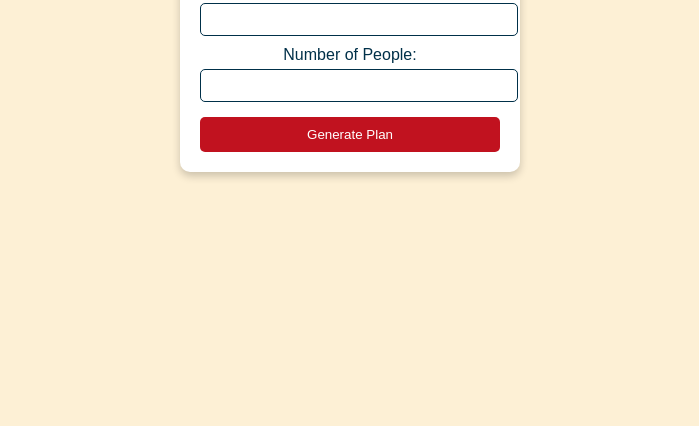
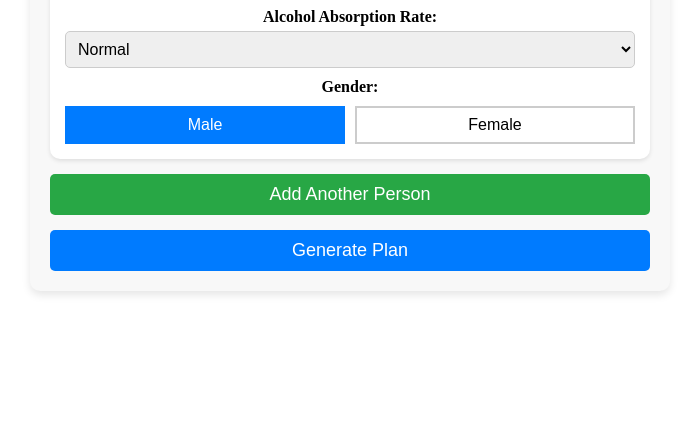
Before and after one commit to TheMozzarellaCat/alcohol-planner, a website: page public/index.html in a window 1280 px wide. Shown: the part 374-800 px from the top of the page, without its empty margins (290-989 px from the left). Drawn offline with Linux system fonts and the light colour scheme.

Commit message:
updated ui

```diff
--- a/public/index.html
+++ b/public/index.html
@@ -5,26 +5,21 @@
     <meta name="viewport" content="width=device-width, initial-scale=1.0">
     <title>Alcohol Planner</title>
     <link rel="stylesheet" href="style.css">
-    <script src="script.js" defer></script>
 </head>
 <body>
     <div class="container">
         <h1>Alcohol Planner</h1>
-        <form id="planner-form">
-            <label for="days">Number of Days:</label>
-            <input type="number" id="days" name="days" min="1" required>
 
-            <label for="people">Number of People:</label>
-            <input type="number" id="people" name="people" min="1" required>
+        <label for="days">Number of Days:</label>
+        <input type="number" id="days" min="1" value="1">
 
-            <button type="submit">Generate Plan</button>
-        </form>
+        <div id="people-container">
+            <!-- People will be added dynamically here -->
+        </div>
 
-        <div id="plan-output" class="hidden">
-            <h2>Your Alcohol Plan</h2>
-            <div id="plan-details"></div>
-            <button id="download-plan">Download Plan</button>
-        </div>
+        <button id="generate-plan">Generate Plan</button>
     </div>
+
+    <script src="script.js"></script>
 </body>
 </html>
--- a/public/script.js
+++ b/public/script.js
@@ -1,51 +1,102 @@
-document
-  .getElementById("planner-form")
-  .addEventListener("submit", async function (event) {
-    event.preventDefault();
+document.addEventListener("DOMContentLoaded", function () {
+  const peopleContainer = document.getElementById("people-container");
+  const addPersonBtn = document.createElement("button");
+  addPersonBtn.id = "add-person";
+  addPersonBtn.textContent = "Add Another Person";
 
-    const days = document.getElementById("days").value;
-    const people = document.getElementById("people").value;
+  function addPerson() {
+    const personDiv = document.createElement("div");
+    personDiv.classList.add("person");
 
-    const plan = { days, people, drinks: [], intensity: "moderate" };
+    personDiv.innerHTML = `
+            <label>Weight (kg):</label>
+            <input type="number" class="weight" min="30" value="70">
 
-    const response = await fetch("http://localhost:3000/plans", {
-      method: "POST",
-      headers: { "Content-Type": "application/json" },
-      body: JSON.stringify(plan),
+            <label>Alcohol Absorption Rate:</label>
+            <select class="absorption">
+                <option value="fast">Fast</option>
+                <option value="normal" selected>Normal</option>
+                <option value="slow">Slow</option>
+            </select>
+
+            <label>Gender:</label>
+            <div class="gender-buttons">
+                <button class="gender male active">Male</button>
+                <button class="gender female">Female</button>
+            </div>
+            <button class="delete-person" style="display: none;">❌</button>
+        `;
+
+    peopleContainer.appendChild(personDiv);
+    peopleContainer.appendChild(addPersonBtn); // Always keep this button last
+
+    updateDeleteButtons();
+    setupGenderButtons(personDiv);
+  }
+
+  function updateDeleteButtons() {
+    const people = document.querySelectorAll(".person");
+    const deleteButtons = document.querySelectorAll(".delete-person");
+
+    people.forEach((person, index) => {
+      const deleteBtn = person.querySelector(".delete-person");
+      if (index === 0) {
+        deleteBtn.style.display = "none"; // Hide delete button for the first person
+      } else {
+        deleteBtn.style.display = "inline"; // Show for others
+      }
+
+      deleteBtn.onclick = () => {
+        person.remove();
+        updateDeleteButtons();
+      };
+    });
+  }
+
+  function setupGenderButtons(personDiv) {
+    const maleBtn = personDiv.querySelector(".male");
+    const femaleBtn = personDiv.querySelector(".female");
+
+    maleBtn.addEventListener("click", () => {
+      maleBtn.classList.add("active");
+      femaleBtn.classList.remove("active");
     });
 
-    const data = await response.json();
-    if (response.ok) {
-      window.location.href = `/alcohol-planner/public/plan.html?id=${data.id}`;
-
-
-    } else {
-      alert("Error saving plan.");
-    }
-  });
-
-
-  async function loadPlanFromURL() {
-    const urlParams = new URLSearchParams(window.location.search);
-    const planId = urlParams.get("id");
-
-    if (!planId) return;
-
-    const response = await fetch(`http://localhost:3000/plans/${planId}`);
-    const plan = await response.json();
-
-    if (response.ok) {
-      document.getElementById("plan-details").innerHTML = `
-            <p><strong>Days:</strong> ${plan.days}</p>
-            <p><strong>People:</strong> ${plan.people}</p>
-            <p><strong>Intensity:</strong> ${plan.intensity}</p>
-            <button onclick="deletePlan('${plan.id}')">Delete Plan</button>
-        `;
-    } else {
-      document.getElementById(
-        "plan-details"
-      ).innerHTML = `<p>Plan not found.</p>`;
-    }
+    femaleBtn.addEventListener("click", () => {
+      femaleBtn.classList.add("active");
+      maleBtn.classList.remove("active");
+    });
   }
 
-  document.addEventListener("DOMContentLoaded", loadPlanFromURL);
+  addPersonBtn.addEventListener("click", () => addPerson());
+
+  addPerson(); // Add the first person by default (undeletable)
+
+  document
+    .getElementById("generate-plan")
+    .addEventListener("click", async function () {
+      const days = document.getElementById("days").value;
+      const people = Array.from(document.querySelectorAll(".person")).map(
+        (person) => ({
+          weight: person.querySelector(".weight").value,
+          absorption: person.querySelector(".absorption").value,
+          gender: person.querySelector(".male").classList.contains("active")
+            ? "Male"
+            : "Female",
+        })
+      );
+
+      const response = await fetch("http://localhost:3000/plans", {
+        method: "POST",
+        headers: { "Content-Type": "application/json" },
+        body: JSON.stringify({ days, people }),
+      });
+
+      const result = await response.json();
+      if (response.ok) {
+        window.location.href = `plan.html?id=${result.id}`;
+      } else {
+        alert("Error creating plan.");
+      }
+    });
+});
--- a/public/style.css
+++ b/public/style.css
@@ -1,57 +1,113 @@
 body {
-  font-family: Arial, sans-serif;
-  background-color: #fdf0d5;
-  color: #003049;
+  margin: 0;
+  padding: 0;
+  height: 100vh;
   display: flex;
   justify-content: center;
   align-items: center;
-  height: 100vh;
-  margin: 0;
+  background-color: white;
 }
 
 .container {
-  background: white;
+  width: 90%;
+  max-width: 600px;
   padding: 20px;
+  background: #f8f8f8;
   border-radius: 10px;
-  box-shadow: 0 4px 8px rgba(0, 0, 0, 0.2);
+  box-shadow: 0 4px 8px rgba(0, 0, 0, 0.1);
   text-align: center;
-  width: 300px;
 }
 
 h1 {
-  color: #c1121f;
+  font-size: 24px;
+  margin-bottom: 15px;
 }
 
 label {
   display: block;
   margin-top: 10px;
+  font-weight: bold;
 }
 
-input {
+input, select {
   width: 100%;
   padding: 8px;
   margin-top: 5px;
-  border: 1px solid #003049;
+  border: 1px solid #ccc;
   border-radius: 5px;
+  font-size: 16px;
 }
 
+.person {
+  position: relative;
+  background: #ffffff;
+  padding: 15px;
+  margin-top: 15px;
+  border-radius: 10px;
+  box-shadow: 0 2px 4px rgba(0, 0, 0, 0.1);
+}
+
+.gender-buttons {
+  display: flex;
+  gap: 10px;
+  margin-top: 10px;
+}
 button {
-  background: #c1121f;
+    flex: 1;
+    padding: 8px;
+    border: 2px solid #ccc;
+    background: white;
+    font-size: 16px;
+    cursor: pointer;
+    transition: 0.3s;
+
+
+  }
+button.active {
+      border-color: #007bff;
+      background: #007bff;
+      color: white;
+    }
+
+.delete-person {
+  position: absolute;
+  top: 10px;
+  right: 10px;
+  background: #ff4d4d;
   color: white;
   border: none;
-  padding: 10px;
-  margin-top: 15px;
-  width: 100%;
+  border-radius: 50%;
+  width: 25px;
+  height: 25px;
+  font-size: 16px;
   cursor: pointer;
-  border-radius: 5px;
 }
 
-button:hover {
-  background: #780000;
+#add-person, #generate-plan {
+  width: 100%;
+  margin-top: 15px;
+  padding: 10px;
+  font-size: 18px;
+  border: none;
+  border-radius: 5px;
+  cursor: pointer;
+  transition: 0.3s;
 }
 
-.hidden {
-  display: none;
+#add-person {
+  background: #28a745;
+  color: white;
+
 }
+#add-person:hover {
+    background: #218838;
+  }
 
-/*# sourceMappingURL=style.css.map */
+#generate-plan {
+  background: #007bff;
+  color: white;
+
+}
+#generate-plan:hover {
+    background: #0056b3;
+  }
```
